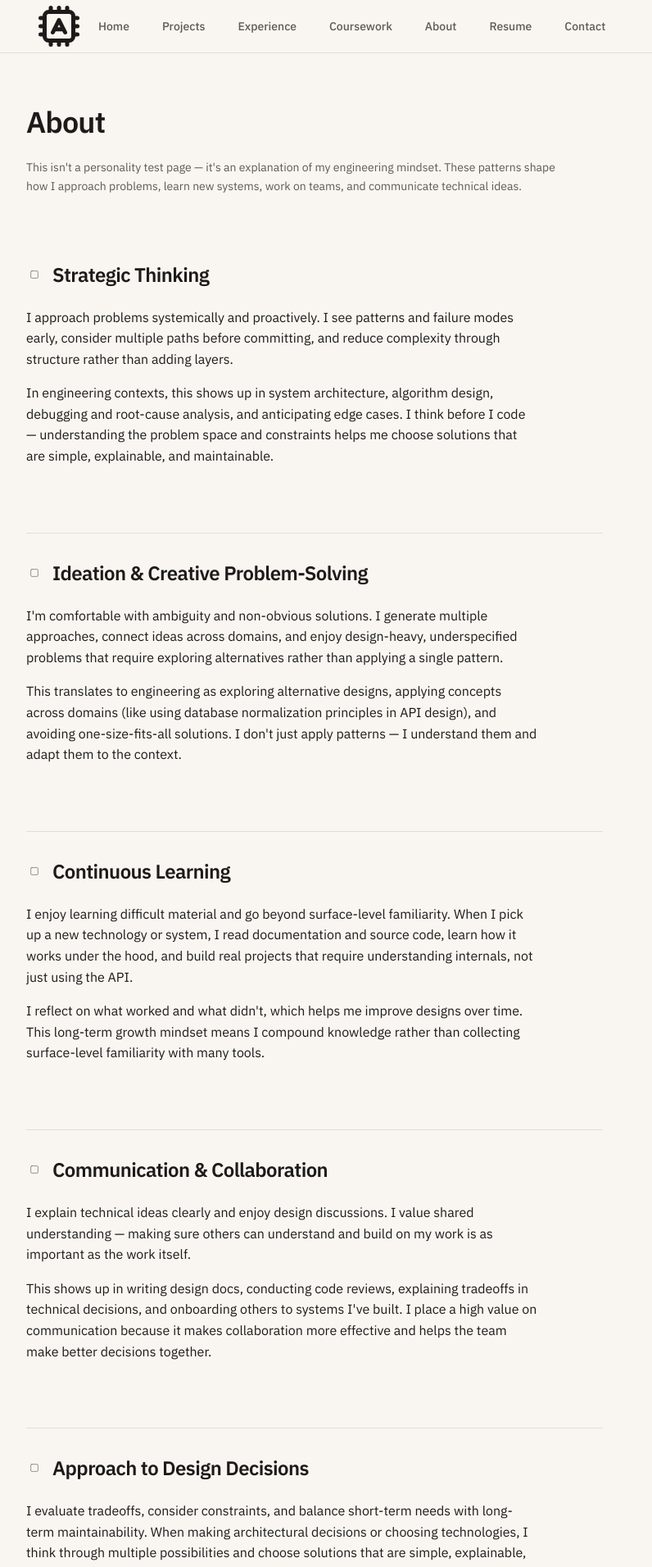
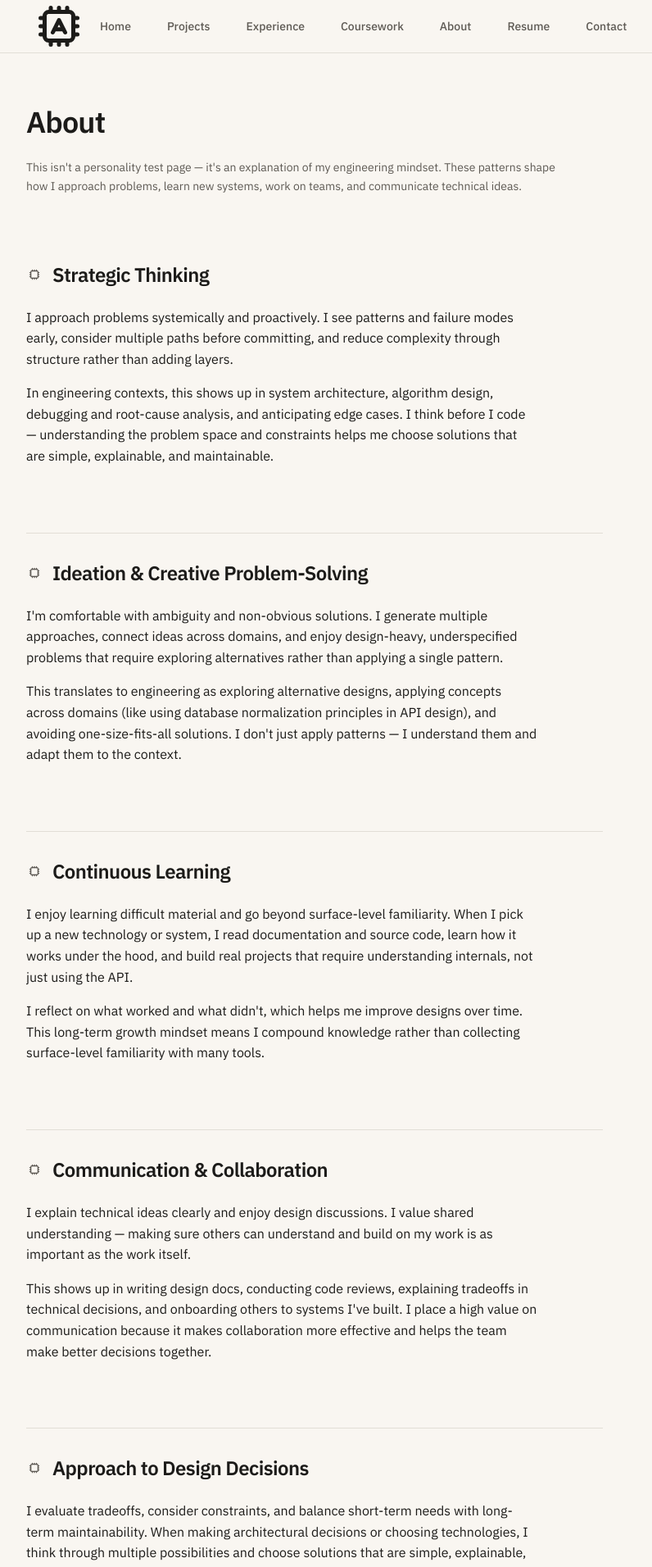
Before and after one commit to aidenkiefer/portfolio, a Next.js app: page /strengths in a window 1280 px wide. Shown: the top 1912 px of the page at 82% size, without its empty margins (256-1052 px from the left). Built offline with nearby package versions, Linux system fonts and the light colour scheme.

Commit message:
design v1

```diff
--- a/app/contact/page.tsx
+++ b/app/contact/page.tsx
@@ -2,6 +2,7 @@ import { Container } from '@/components/layout/Container';
 import { siteConfig } from '@/data/site';
 import { generateMetadata } from '@/lib/seo';
 import { Mail, Github, Linkedin } from 'lucide-react';
+import { ChipMark } from '@/components/common/ChipMark';
 
 export const metadata = generateMetadata({
   title: 'Contact',
@@ -18,6 +19,7 @@ export default function ContactPage() {
           If you're interested in my work or think I might be a good fit for your team, I'd be happy to connect.
         </p>
       </div>
+      <div className="mb-8 h-1 bg-accent-primary" />
 
       <div className="space-y-4 max-w-md">
         {siteConfig.links.email && (
--- a/app/experience/page.tsx
+++ b/app/experience/page.tsx
@@ -3,6 +3,7 @@ import { BadgeRow, Badge } from '@/components/common/BadgeRow';
 import { experiences } from '@/data/experience';
 import { generateMetadata } from '@/lib/seo';
 import { ArrowRight } from 'lucide-react';
+import { ChipMark } from '@/components/common/ChipMark';
 
 export const metadata = generateMetadata({
   title: 'Experience',
@@ -19,6 +20,7 @@ export default function ExperiencePage() {
           My professional experience reflects engineering work across web development, systems optimization, and data-driven decision making. Each role has involved building and maintaining systems—not just pages—with attention to performance, structure, and measurable impact.
         </p>
       </div>
+      <div className="mb-8 h-1 bg-accent-primary" />
 
       <div className="space-y-12">
         {experiences.map((exp, idx) => (
--- a/app/globals.css
+++ b/app/globals.css
@@ -50,6 +50,34 @@
   html {
     scroll-behavior: smooth;
     background-color: var(--color-background);
+    position: relative;
+  }
+
+  html::before {
+    content: '';
+    position: fixed;
+    top: 0;
+    left: 0;
+    width: 100%;
+    height: 100%;
+    opacity: 0.02;
+    pointer-events: none;
+    z-index: 0;
+    background-image:
+      repeating-linear-gradient(
+        0deg,
+        transparent,
+        transparent 2px,
+        rgba(0, 0, 0, 0.03) 2px,
+        rgba(0, 0, 0, 0.03) 4px
+      ),
+      repeating-linear-gradient(
+        90deg,
+        transparent,
+        transparent 2px,
+        rgba(0, 0, 0, 0.03) 2px,
+        rgba(0, 0, 0, 0.03) 4px
+      );
   }
 
   body {
@@ -60,6 +88,8 @@
     text-rendering: optimizeLegibility;
     -webkit-font-smoothing: antialiased;
     -moz-osx-font-smoothing: grayscale;
+    position: relative;
+    z-index: 1;
   }
 
   h1, h2, h3, h4, h5, h6 {
--- a/app/layout.tsx
+++ b/app/layout.tsx
@@ -34,7 +34,7 @@ export default function RootLayout({
     <html lang="en" className={`${ibmPlexSans.variable} ${ibmPlexMono.variable}`}>
       <body>
         <Navbar />
-        <main className="min-h-screen">{children}</main>
+        <main className="min-h-screen relative z-10">{children}</main>
         <Footer />
       </body>
     </html>
--- a/app/projects/page.tsx
+++ b/app/projects/page.tsx
@@ -2,6 +2,7 @@ import { Container } from '@/components/layout/Container';
 import { ProjectCard } from '@/components/projects/ProjectCard';
 import { getAllProjects } from '@/lib/content/projects';
 import { generateMetadata } from '@/lib/seo';
+import { ChipMark } from '@/components/common/ChipMark';
 
 export const metadata = generateMetadata({
   title: 'Projects',
@@ -20,6 +21,7 @@ export default function ProjectsPage() {
           Each project is a case study in problem-solving. I focus on design decisions, technical tradeoffs, and what I learned—not just what I built. These projects reflect how I approach systems, ambiguity, and real engineering constraints.
         </p>
       </div>
+      <div className="mb-8 h-1 bg-accent-primary" />
       {projects.length === 0 ? (
         <p className="text-text-secondary">No projects yet. Check back soon!</p>
       ) : (
--- a/app/resume/page.tsx
+++ b/app/resume/page.tsx
@@ -2,6 +2,7 @@ import Link from 'next/link';
 import { Container } from '@/components/layout/Container';
 import { generateMetadata } from '@/lib/seo';
 import { Download } from 'lucide-react';
+import { ChipMark } from '@/components/common/ChipMark';
 
 export const metadata = generateMetadata({
   title: 'Resume',
@@ -17,6 +18,7 @@ export default function ResumePage() {
         <p className="text-sm text-text-secondary leading-relaxed max-w-2xl mb-8">
           For a concise overview of my background, experience, and skills, you can view or download my resume below.
         </p>
+        <div className="mb-8 h-1 bg-accent-primary" />
         <div className="flex flex-wrap gap-4">
           <a
             href="/resume/Resume.pdf"
--- a/app/strengths/page.tsx
+++ b/app/strengths/page.tsx
@@ -1,5 +1,6 @@
 import { Container } from '@/components/layout/Container';
 import { generateMetadata } from '@/lib/seo';
+import { ChipMark } from '@/components/common/ChipMark';
 
 export const metadata = generateMetadata({
   title: 'About',
@@ -20,24 +21,7 @@ export default function StrengthsPage() {
       <div className="space-y-20">
         <section>
           <h2 className="mb-6 text-2xl font-semibold text-text-primary tracking-tight flex items-center gap-3">
-            <svg
-              xmlns="http://www.w3.org/2000/svg"
-              viewBox="0 0 64 64"
-              fill="none"
-              className="h-5 w-5 text-text-secondary flex-shrink-0"
-            >
-              <rect
-                x="18"
-                y="18"
-                width="28"
-                height="28"
-                rx="4"
-                stroke="currentColor"
-                strokeWidth="2"
-                strokeLinecap="round"
-                strokeLinejoin="round"
-              />
-            </svg>
+            <ChipMark className="h-5 w-5 text-text-secondary flex-shrink-0" />
             Strategic Thinking
           </h2>
           <div className="space-y-4 text-text-primary leading-relaxed max-w-2xl">
@@ -53,24 +37,7 @@ export default function StrengthsPage() {
         <section>
           <div className="mb-8 h-px bg-border" />
           <h2 className="mb-6 text-2xl font-semibold text-text-primary tracking-tight flex items-center gap-3">
-            <svg
-              xmlns="http://www.w3.org/2000/svg"
-              viewBox="0 0 64 64"
-              fill="none"
-              className="h-5 w-5 text-text-secondary flex-shrink-0"
-            >
-              <rect
-                x="18"
-                y="18"
-                width="28"
-                height="28"
-                rx="4"
-                stroke="currentColor"
-                strokeWidth="2"
-                strokeLinecap="round"
-                strokeLinejoin="round"
-              />
-            </svg>
+            <ChipMark className="h-5 w-5 text-text-secondary flex-shrink-0" />
             Ideation & Creative Problem-Solving
           </h2>
           <div className="space-y-4 text-text-primary leading-relaxed max-w-2xl">
@@ -86,24 +53,7 @@ export default function StrengthsPage() {
         <section>
           <div className="mb-8 h-px bg-border" />
           <h2 className="mb-6 text-2xl font-semibold text-text-primary tracking-tight flex items-center gap-3">
-            <svg
-              xmlns="http://www.w3.org/2000/svg"
-              viewBox="0 0 64 64"
-              fill="none"
-              className="h-5 w-5 text-text-secondary flex-shrink-0"
-            >
-              <rect
-                x="18"
-                y="18"
-                width="28"
-                height="28"
-                rx="4"
-                stroke="currentColor"
-                strokeWidth="2"
-                strokeLinecap="round"
-                strokeLinejoin="round"
-              />
-            </svg>
+            <ChipMark className="h-5 w-5 text-text-secondary flex-shrink-0" />
             Continuous Learning
           </h2>
           <div className="space-y-4 text-text-primary leading-relaxed max-w-2xl">
@@ -119,24 +69,7 @@ export default function StrengthsPage() {
         <section>
           <div className="mb-8 h-px bg-border" />
           <h2 className="mb-6 text-2xl font-semibold text-text-primary tracking-tight flex items-center gap-3">
-            <svg
-              xmlns="http://www.w3.org/2000/svg"
-              viewBox="0 0 64 64"
-              fill="none"
-              className="h-5 w-5 text-text-secondary flex-shrink-0"
-            >
-              <rect
-                x="18"
-                y="18"
-                width="28"
-                height="28"
-                rx="4"
-                stroke="currentColor"
-                strokeWidth="2"
-                strokeLinecap="round"
-                strokeLinejoin="round"
-              />
-            </svg>
+            <ChipMark className="h-5 w-5 text-text-secondary flex-shrink-0" />
             Communication & Collaboration
           </h2>
           <div className="space-y-4 text-text-primary leading-relaxed max-w-2xl">
@@ -152,24 +85,7 @@ export default function StrengthsPage() {
         <section>
           <div className="mb-8 h-px bg-border" />
           <h2 className="mb-6 text-2xl font-semibold text-text-primary tracking-tight flex items-center gap-3">
-            <svg
-              xmlns="http://www.w3.org/2000/svg"
-              viewBox="0 0 64 64"
-              fill="none"
-              className="h-5 w-5 text-text-secondary flex-shrink-0"
-            >
-              <rect
-                x="18"
-                y="18"
-                width="28"
-                height="28"
-                rx="4"
-                stroke="currentColor"
-                strokeWidth="2"
-                strokeLinecap="round"
-                strokeLinejoin="round"
-              />
-            </svg>
+            <ChipMark className="h-5 w-5 text-text-secondary flex-shrink-0" />
             Approach to Design Decisions
           </h2>
           <div className="space-y-4 text-text-primary leading-relaxed max-w-2xl">
@@ -185,24 +101,7 @@ export default function StrengthsPage() {
         <section>
           <div className="mb-8 h-px bg-border" />
           <h2 className="mb-6 text-2xl font-semibold text-text-primary tracking-tight flex items-center gap-3">
-            <svg
-              xmlns="http://www.w3.org/2000/svg"
-              viewBox="0 0 64 64"
-              fill="none"
-              className="h-5 w-5 text-text-secondary flex-shrink-0"
-            >
-              <rect
-                x="18"
-                y="18"
-                width="28"
-                height="28"
-                rx="4"
-                stroke="currentColor"
-                strokeWidth="2"
-                strokeLinecap="round"
-                strokeLinejoin="round"
-              />
-            </svg>
+            <ChipMark className="h-5 w-5 text-text-secondary flex-shrink-0" />
             Working on Teams
           </h2>
           <div className="space-y-4 text-text-primary leading-relaxed max-w-2xl">
--- /dev/null
+++ b/components/common/ChipMark.tsx
@@ -0,0 +1,48 @@
+import * as React from "react";
+
+type ChipMarkProps = React.SVGProps<SVGSVGElement> & {
+  title?: string;
+};
+
+export function ChipMark({ title = "Chip mark", ...props }: ChipMarkProps) {
+  return (
+    <svg
+      xmlns="http://www.w3.org/2000/svg"
+      viewBox="0 0 64 64"
+      fill="none"
+      aria-label={title}
+      role="img"
+      {...props}
+    >
+      <g
+        stroke="currentColor"
+        strokeWidth={4}
+        strokeLinecap="round"
+        strokeLinejoin="round"
+      >
+        {/* chip body */}
+        <rect x="18" y="18" width="28" height="28" rx="4" />
+
+        {/* top pins */}
+        <path d="M24 14 V18" />
+        <path d="M32 14 V18" />
+        <path d="M40 14 V18" />
+
+        {/* bottom pins */}
+        <path d="M24 46 V50" />
+        <path d="M32 46 V50" />
+        <path d="M40 46 V50" />
+
+        {/* left pins */}
+        <path d="M14 24 H18" />
+        <path d="M14 32 H18" />
+        <path d="M14 40 H18" />
+
+        {/* right pins */}
+        <path d="M46 24 H50" />
+        <path d="M46 32 H50" />
+        <path d="M46 40 H50" />
+      </g>
+    </svg>
+  );
+}
--- a/components/layout/NavLink.tsx
+++ b/components/layout/NavLink.tsx
@@ -27,7 +27,8 @@ export function NavLink({ href, label }: NavLinkProps) {
     <Link
       ref={linkRef}
       href={href}
-      className="relative text-sm font-medium text-text-secondary hover:text-accent-primary transition-colors duration-200 ease-out overflow-hidden rounded-md px-2 py-1"
+      className="relative text-sm font-medium text-text-secondary hover:text-accent-primary transition-colors duration-200 ease-out overflow-hidden rounded-md"
+      style={{ padding: '10px' }}
       onMouseEnter={() => setIsHovering(true)}
       onMouseLeave={() => setIsHovering(false)}
       onMouseMove={handleMouseMove}
```
Also changed, not shown: app/coursework/page.tsx (+3 -36 lines), app/page.tsx (+45 -12 lines), 1 other file (tests, documents, lock files or other folders).
